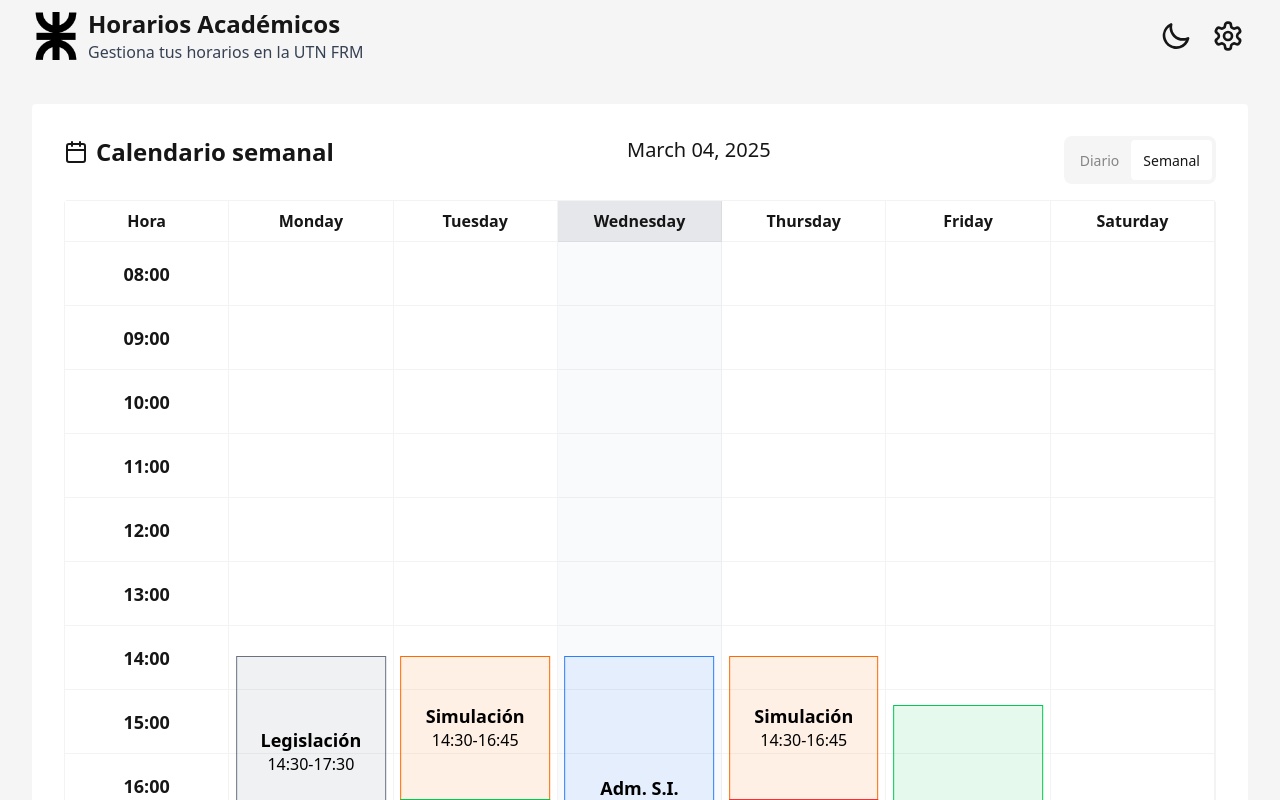
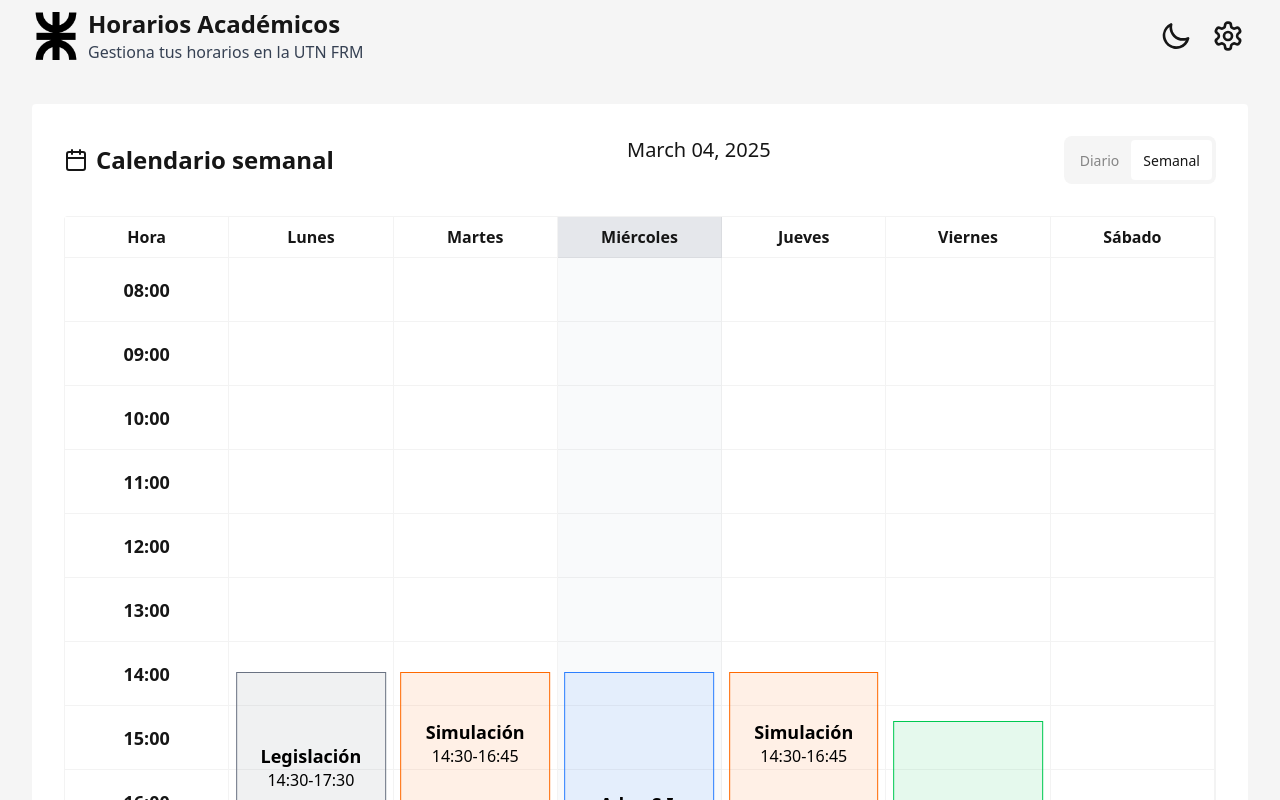
Before and after one commit to jpbiondo/horarios-cursado-ui, a React (Vite) app: page / in a window 1280 px wide. Shown: the top 800 px of the page. Built offline with nearby package versions, Linux system fonts and the light colour scheme.

Commit message:
🦄 refactor: organize event constants and methods

```diff
--- a/src/components/Schedule.tsx
+++ b/src/components/Schedule.tsx
@@ -1,30 +1,18 @@
 import { Calendar } from "lucide-react";
-import { useRef, useState } from "react";
-import dayGridPlugin from "@fullcalendar/daygrid";
-import timeGridPlugin from "@fullcalendar/timegrid";
-import FullCalendar from "@fullcalendar/react";
-import { CalendarApi } from "@fullcalendar/core/index.js";
+import { useState } from "react";
 import WeeklySchedule from "./WeeklySchedule";
 import { format } from "date-fns";
+import { useToggleState } from "../hooks/useToggleState";
+import DailySchedule from "./DailySchedule";
 
 export default function Schedule() {
-  const calendarRef = useRef<FullCalendar | null>(null);
-
-  const changeView = (viewName: string) => {
-    if (!calendarRef.current) return;
-
-    const calendarApi: CalendarApi = calendarRef.current.getApi();
-
-    if (calendarApi) {
-      calendarApi.changeView(viewName);
-    }
-  };
+  const [scheduleView, toggleView] = useState(true);
 
   return (
     <section className="mt-8 px-8 w-full max-w-7xl">
       <div className="px-8 max-w-7xl mx-auto card bg-base-100 py-8">
-        <div className="flex flex-row justify-between">
-          <div className="flex flex-row gap-2 items-center justify-center mb-8">
+        <div className="flex flex-row justify-between mb-8">
+          <div className="flex flex-row gap-2 items-center justify-center">
             <Calendar />
             <h2 className="text-2xl font-semibold text-center">
               Calendario semanal
@@ -44,21 +32,20 @@ export default function Schedule() {
                 name="scheduler_type_tabs"
                 className="tab flex-1"
                 aria-label="Diario"
-                onClick={() => changeView("timeGridDay")}
+                onClick={() => toggleView(false)}
               />
               <input
                 type="radio"
                 name="scheduler_type_tabs"
                 className="tab flex-1"
                 aria-label="Semanal"
-                onClick={() => changeView("timeGridWeek")}
+                onClick={() => toggleView(true)}
                 defaultChecked
               />
             </div>
           </div>
         </div>
-
-        <WeeklySchedule />
+        <div>{scheduleView ? <WeeklySchedule /> : <DailySchedule />}</div>
       </div>
     </section>
   );
--- a/src/components/WeeklySchedule.tsx
+++ b/src/components/WeeklySchedule.tsx
@@ -1,71 +1,10 @@
 import { differenceInMinutes, format, parse } from "date-fns";
 import React, { useEffect, useState } from "react";
+import { WEEKDAYS } from "../constants";
+import { calendarEvents } from "../data/calendarEvents";
+import { getHours } from "../lib/utils";
 
-const days = [
-  "Monday",
-  "Tuesday",
-  "Wednesday",
-  "Thursday",
-  "Friday",
-  "Saturday",
-];
-
-const events = [
-  {
-    title: "Adm. S.I.",
-    startHour: "14:30",
-    endHour: "19:00",
-    day: "Wednesday",
-    color: "blue",
-  },
-  {
-    title: "Ing. y Cal. Soft.",
-    startHour: "16:45",
-    endHour: "19:00",
-    day: "Thursday",
-    color: "red",
-  },
-  {
-    title: "Inv. Op.",
-    startHour: "16:45",
-    endHour: "19:00",
-    day: "Tuesday",
-    color: "green",
-  },
-  {
-    title: "Inv. Op.",
-    startHour: "15:15",
-    endHour: "19:00",
-    day: "Friday",
-    color: "green",
-  },
-  {
-    title: "Simulación",
-    startHour: "14:30",
-    endHour: "16:45",
-    day: "Tuesday",
-    color: "orange",
-  },
-  {
-    title: "Simulación",
-    startHour: "14:30",
-    endHour: "16:45",
-    day: "Thursday",
-    color: "orange",
-  },
-  {
-    title: "Legislación",
-    startHour: "14:30",
-    endHour: "17:30",
-    day: "Monday",
-    color: "lightblue",
-  },
-];
-
-const hours = Array.from(
-  { length: 17 },
-  (_, i) => `${String((i + 8) % 24).padStart(2, "0")}:00`
-);
+const hours = getHours({ startHour: 8 });
 
 const todayIndex = new Date().getDay();
 
@@ -96,7 +35,7 @@ const WeeklySchedule = () => {
         <div className="border-r border-b border-base-content/5 p-2 text-center font-bold bg-base-100">
           Hora
         </div>
-        {days.map((day, index) => (
+        {WEEKDAYS.map((day, index) => (
           <div
             key={day}
             className={`border-r border-b border-base-content/5 p-2 text-center font-bold bg-base-100 ${
@@ -115,7 +54,7 @@ const WeeklySchedule = () => {
               {hour}
             </div>
             {/* Day columns */}
-            {days.map((day, index) => (
+            {WEEKDAYS.map((day, index) => (
               <div
                 key={day + hour}
                 className={`relative border-r border-b border-base-content/5 h-16 ${
@@ -123,7 +62,7 @@ const WeeklySchedule = () => {
                 }`}
               >
                 {/* Render event if it starts at this hour */}
-                {events
+                {calendarEvents
                   .filter(
                     (event) =>
                       event.day === day &&
--- /dev/null
+++ b/src/constants/index.ts
@@ -0,0 +1,10 @@
+export const WEEKDAYS: Day[] = [
+  "Lunes",
+  "Martes",
+  "Miércoles",
+  "Jueves",
+  "Viernes",
+  "Sábado",
+];
+
+export const DAY_HOURS = 24;
--- /dev/null
+++ b/src/data/calendarEvents.ts
@@ -0,0 +1,51 @@
+export const calendarEvents: CalendarEvent[] = [
+  {
+    title: "Adm. S.I.",
+    startHour: "14:30",
+    endHour: "19:00",
+    day: "Miércoles",
+    color: "blue",
+  },
+  {
+    title: "Ing. y Cal. Soft.",
+    startHour: "16:45",
+    endHour: "19:00",
+    day: "Jueves",
+    color: "red",
+  },
+  {
+    title: "Inv. Op.",
+    startHour: "16:45",
+    endHour: "19:00",
+    day: "Martes",
+    color: "green",
+  },
+  {
+    title: "Inv. Op.",
+    startHour: "15:15",
+    endHour: "19:00",
+    day: "Viernes",
+    color: "green",
+  },
+  {
+    title: "Simulación",
+    startHour: "14:30",
+    endHour: "16:45",
+    day: "Martes",
+    color: "orange",
+  },
+  {
+    title: "Simulación",
+    startHour: "14:30",
+    endHour: "16:45",
+    day: "Jueves",
+    color: "orange",
+  },
+  {
+    title: "Legislación",
+    startHour: "14:30",
+    endHour: "17:30",
+    day: "Lunes",
+    color: "lightblue",
+  },
+];
--- /dev/null
+++ b/src/lib/utils.ts
@@ -0,0 +1,22 @@
+import { DAY_HOURS } from "../constants";
+
+export const getHours = ({
+  startHour,
+  offset = DAY_HOURS - startHour + 1,
+}: {
+  startHour: number;
+  offset?: number;
+}): string[] => {
+  if (startHour < 0 || startHour > 23) {
+    throw new RangeError("startHour must be between 0 and 23.");
+  }
+
+  if (offset < 0) {
+    throw new RangeError("offset must be a non-negative number.");
+  }
+
+  return Array.from(
+    { length: Math.min(DAY_HOURS - startHour + 1, offset) },
+    (_, i) => `${String((i + startHour) % DAY_HOURS).padStart(2, "0")}:00`
+  );
+};
--- /dev/null
+++ b/src/types/index.d.ts
@@ -0,0 +1,16 @@
+declare type Day =
+  | "Lunes"
+  | "Martes"
+  | "Miércoles"
+  | "Jueves"
+  | "Viernes"
+  | "Sábado"
+  | "Domingo";
+
+declare interface CalendarEvent {
+  title: string;
+  startHour: string;
+  endHour: string;
+  day: Day;
+  color: string;
+}
```
